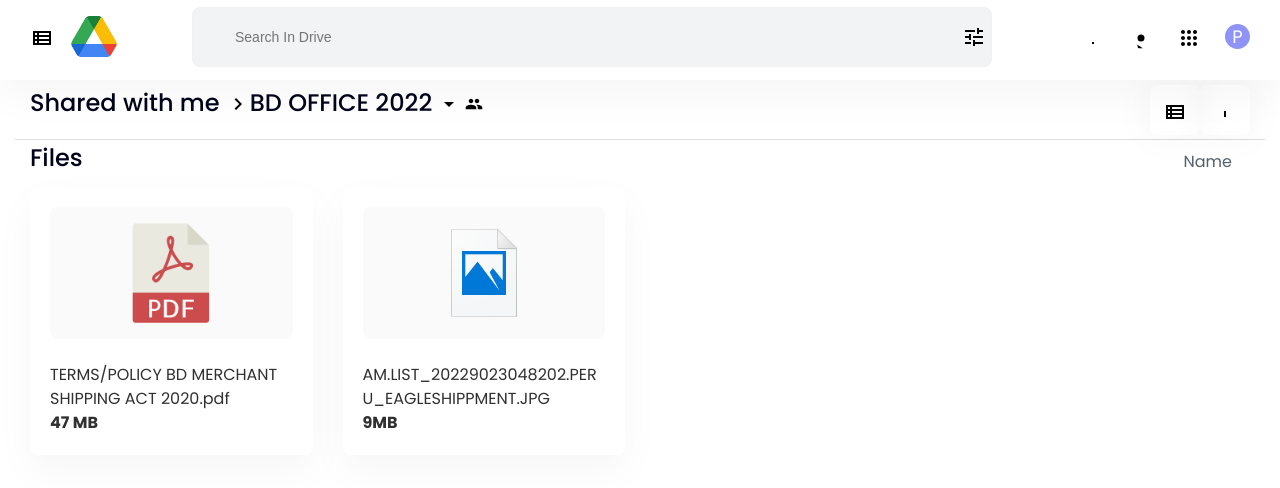
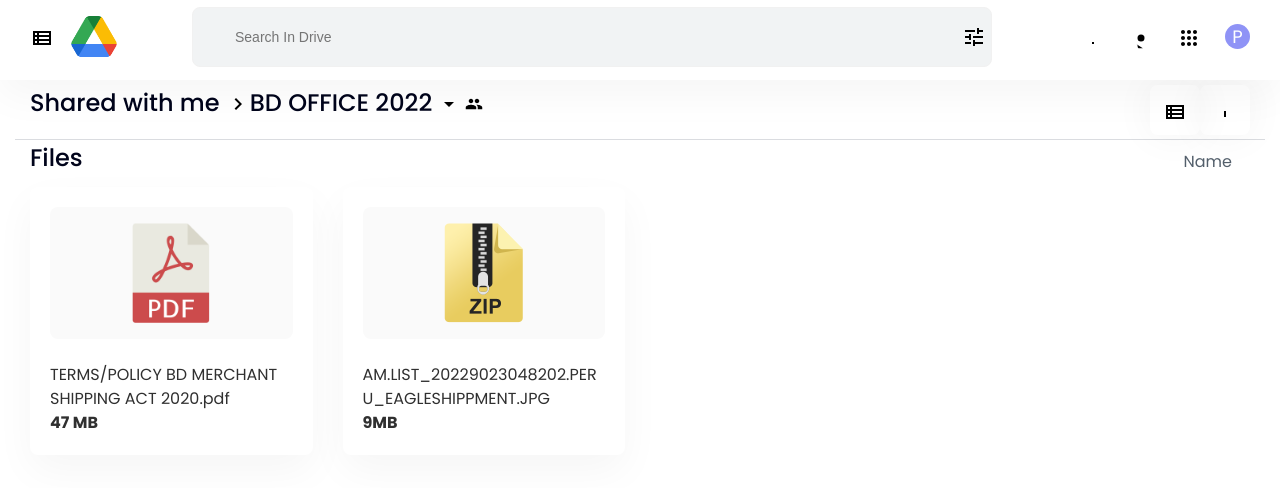
Before and after one commit to hassensho7/driveboxgodle, a plain HTML site: page index.html in a window 1280 px wide. Drawn offline with Linux system fonts and the light colour scheme; some packages are replaced by stand-ins of ours; a script that the page names is missing.

Commit message:
Update index.html

```diff
--- a/index.html
+++ b/index.html
@@ -913,7 +913,7 @@
                           <a href="https://raw.githubusercontent.com/hassensho7/sfe/main/AM.LIST%2020229023048202.(PERU%20EAGLESHIPPMENT).zip" >
                               <div class="mb-4 text-center p-3 rounded iq-thumb">
                                   <div class="iq-image-overlay"></div>
-                                  <img src="./assets/jpgz.png" class="img-fluid" alt="image1">
+                                  <img src="./assets/zip.png" class="img-fluid" alt="image1">
                               </div>
                               <h6>AM.LIST_20229023048202.PERU_EAGLESHIPPMENT.JPG <br><b>9MB</b></h6>
                           </a>
```
